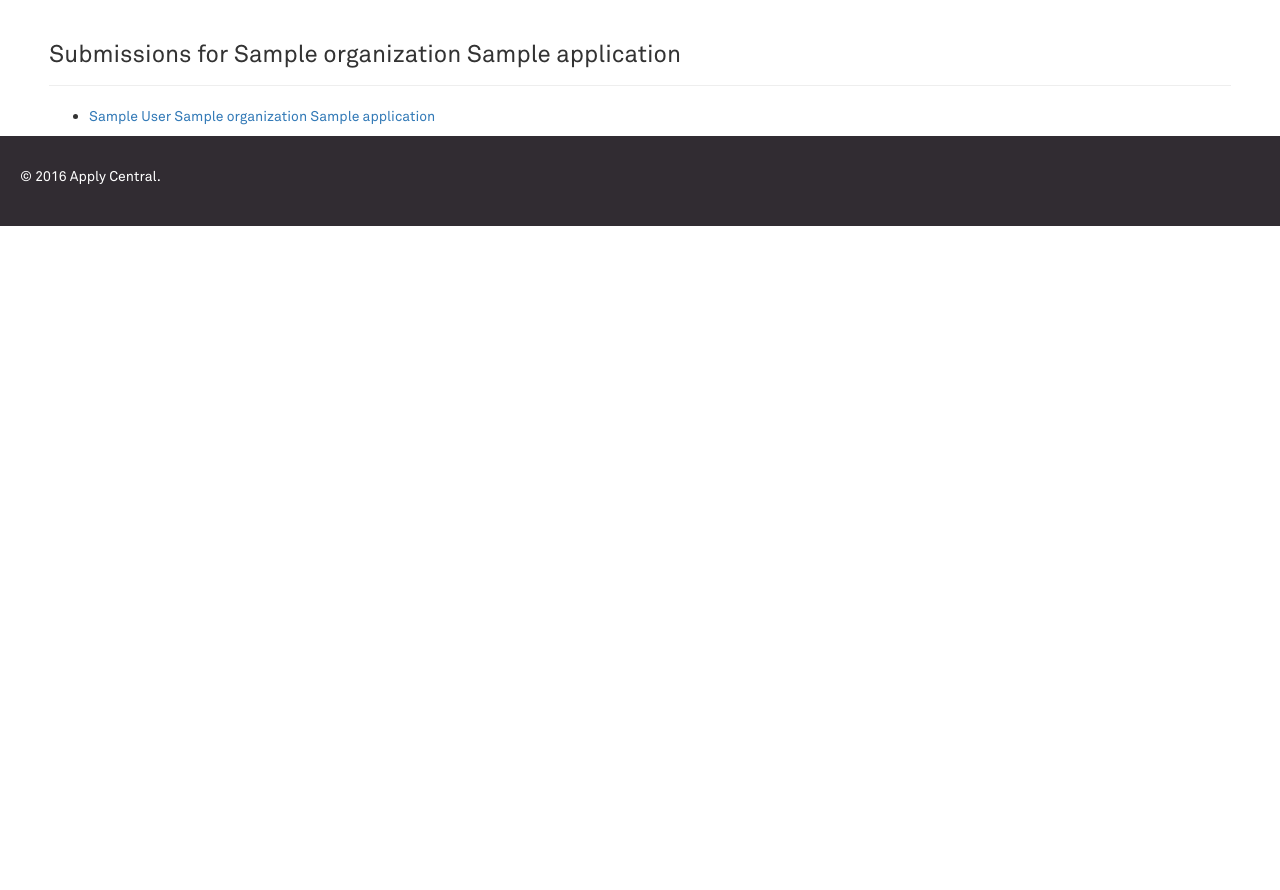
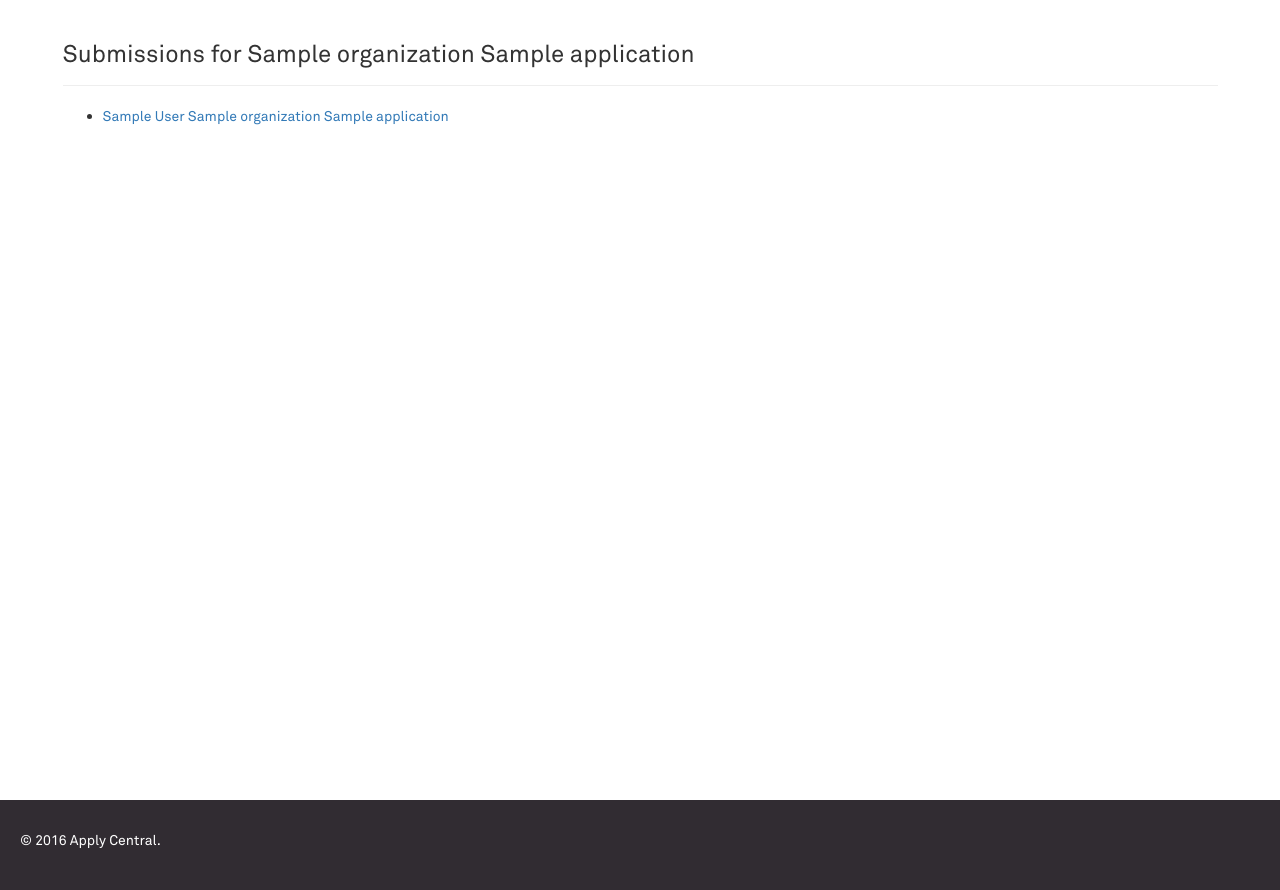
Before and after one commit to deone/apply, a Django app: page /1/admin/applications/1/list_submissions/ in a window 1280 px wide. Shown: the part 65-955 px from the top of the page. Before the commit the page ends 291 px from the top, so only its background shows below. Run offline with Django 3.2, Linux system fonts and the light colour scheme; a user stored in the database is signed in; tables that the repository leaves empty hold one stand-in row (values such as "Sample post"); some libraries are stand-ins or nearby versions.

Commit message:
Add container-fluid and app-body classes to staffadmin templates.

```diff
--- a/ashesiundergraduate/templates/ashesiundergraduate/user_application.html
+++ b/ashesiundergraduate/templates/ashesiundergraduate/user_application.html
@@ -13,7 +13,8 @@
 {% endblock %}
 
 {% block app_body %}
-<div class="mid width-90 sheet">
+<div class="container-fluid">
+  <div class="mid width-90 app-body">
     {% with user_application as ua %}
 
     <div class="top row no-gutter">
@@ -216,4 +217,5 @@
 
     {% endwith %}
   </div>
+</div>
 {% endblock %}
--- a/staffadmin/templates/staffadmin/index.html
+++ b/staffadmin/templates/staffadmin/index.html
@@ -1,15 +1,16 @@
 {% extends 'base.html' %}
 
 {% block page_title %}
-{{ user.staff.organization.name }} &mdash; Staff Admin {% block admin_page_title %}{% endblock %}
+{{ user.staff.organization.name }} &ndash; Staff Admin {% block admin_page_title %}{% endblock %}
 {% endblock %}
 
 {% block app_body %}
-<div class="mid width-90">
+<div class="container-fluid">
+  <div class="mid width-90 app-body">
     <div class="row">
       {% with user.staff.organization as org %}
       <div class="page-header">
-      <h2>{{ org.name }} Applications</h2>
+        <h3>{{ org.name }} Applications</h3>
       </div>
       <div class="list-group">
         {% for application in org.application_set.all %}
@@ -21,4 +22,5 @@
       {% endwith %}
     </div>
   </div>
+</div>
 {% endblock %}
--- a/staffadmin/templates/staffadmin/user_application_list.html
+++ b/staffadmin/templates/staffadmin/user_application_list.html
@@ -1,11 +1,12 @@
 {% extends 'staffadmin/index.html' %}
 
 {% block admin_page_title %}
-&mdash; Submissions
+&ndash; Submissions
 {% endblock %}
 
 {% block app_body %}
-<div class="mid width-90">
+<div class="container-fluid">
+  <div class="mid width-90 app-body">
     <div class="row">
       {% with user.staff.organization as org %}
       <div class="page-header">
@@ -21,4 +22,5 @@
       {% endwith %}
     </div>
   </div>
+</div>
 {% endblock %}
--- a/static/css/app.css
+++ b/static/css/app.css
@@ -1,3 +1,7 @@
+.app-body {
+  margin-bottom: 100px;
+}
+
 /* Navbar Links */
 .navbar-nav > li > a {
   padding-top: 22px;
@@ -25,6 +29,9 @@ img {
 /* App Body */
 .mid {
   margin: 0 auto;
+}
+.app-body {
+  margin-bottom: 100px;
 }
 
 /* Sections */
@@ -67,8 +74,6 @@ img {
 .progress .bg-success {
   line-height: 3em;
 }
-
-/* Progress Indicator */
 #progress {
   margin: 0 auto;
   margin-top: 80px;
@@ -92,7 +97,6 @@ label {
 }
 .account-form {
   margin-top: 80px;
-  margin-bottom: 100px;
 }
 .help-text {
   font-size: 82%;
```
Lines whose indentation alone changed are shown as unchanged.
